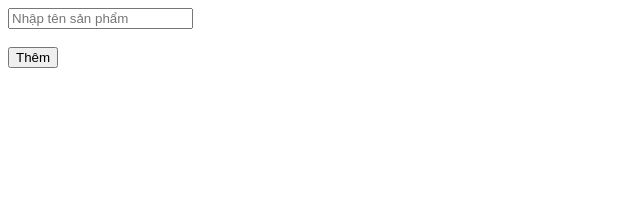
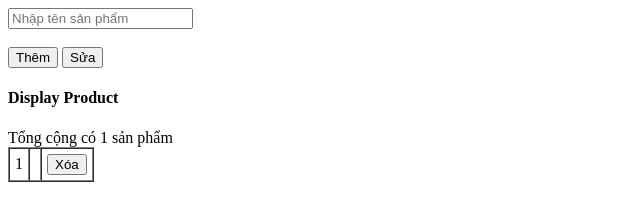
Before and after one commit to Sonbin8193/Gitproject, a plain HTML site: page Ham/quanLySanPham.html in a window 1280 px wide. Both pictures are taken after a click on the button "Thêm". Shown: the whole page, without its empty margins (0-640 px from the left). Drawn offline with Linux system fonts and the light colour scheme.

Commit message:
20142023

```diff
--- a/Ham/quanLySanPham.html
+++ b/Ham/quanLySanPham.html
@@ -13,46 +13,73 @@
 </head>
 <body>
     <input type="text" name="" id="sanPham" placeholder="Nhập tên sản phẩm"><br><br>
-    <button type="button" onclick="themSanPham() ">Thêm</button><br><br>
+    <button type="button" onclick="themSanPham()">Thêm</button>
+    <button type="button" onclick="suaSanPham()">Sửa</button>
+    <h4>Display Product</h4>
+    <div id="displayProduct">
+    </div>
     <div id="hienThi">
     </div>
     <script>
+        debugger
         let danhSachSanPham = [];
+        soLuongSanPham();
 
+        function soLuongSanPham() {
+            document.getElementById('displayProduct').innerHTML=`Tổng cộng có ${danhSachSanPham.length} sản phẩm`;
+        }
         function hienThiSanPham() {
-            let luuTruTenSanPham=[];
             let bangHienThi = document.getElementById('hienThi');
             let danhSach = document.createElement('table');
+            danhSach.border='1px';
+            danhSach.cellPadding='5px';
+            danhSach.cellSpacing='0px';
 
-            for (let i = 0; i < luuTruTenSanPham.length; i++) {
+            for (let i = 0; i < danhSachSanPham.length; i++) {
                 let thuTuSanPham = document.createElement('tr');
-                for (let j = 0; j < 3; j++) {
-                    let cotSanPham= document.createElement('td');
-                    cotSanPham.innerHTML='Cờ đỏ';
+                for (let j = 0; j <1; j++) {
+                    let cotThuTu= document.createElement('td');
+                    let cotSanPham=document.createElement('td');
+                    let cotXoa=document.createElement('td');
+                    cotThuTu.innerHTML=i+1;
+                    cotSanPham.innerHTML=`<div onclick='chonSanPham(${i})'>${danhSachSanPham[i]}</div>`;
+                    cotXoa.innerHTML=`<button type="button" onclick="xoaItem(${i})">Xóa</button>`;
+                    thuTuSanPham.appendChild(cotThuTu);
                     thuTuSanPham.appendChild(cotSanPham);
+                    thuTuSanPham.appendChild(cotXoa);
                 }
-                // let chuoi = '';
-                // chuoi +='<td>' + i+1 + '</td>';
-                // chuoi +='<td>' + luuTruTenSanPham[i+1] + '</td>';
-                // chuoi += '<td>' + '<button type="button" onclick="">Xóa</button>' + '</td>';
                 danhSach.appendChild(thuTuSanPham);
             }
             bangHienThi.appendChild(danhSach);
+            soLuongSanPham();
         }
 
         function themSanPham() {
             let sanPhamMoi = document.getElementById('sanPham').value;
             danhSachSanPham.push(sanPhamMoi);
             alert(`Đã thêm sản phẩm ${sanPhamMoi} thành công `);
+            document.getElementById('hienThi').innerHTML='';
+            document.getElementById('sanPham').value='';
             hienThiSanPham();
         }
-
+        function chonSanPham(i) {
+            sanPhamMoi=document.getElementById('sanPham').value=danhSachSanPham[i];
+        }
         function suaSanPham() {
-
-        }
-
-        function xoaItem() {
-
+            let sanPhamDaSua = document.getElementById('sanPham').value;
+            for (const index in danhSachSanPham) {
+                if (danhSachSanPham[index]==sanPhamMoi) {
+                danhSachSanPham[index]=sanPhamDaSua;
+                }
+            }
+                document.getElementById('hienThi').innerHTML='';
+                hienThiSanPham();
+            }
+        function xoaItem(i) {
+            console.log(danhSachSanPham[i]);
+            danhSachSanPham.splice(danhSachSanPham[i],1);
+            document.getElementById('hienThi').innerHTML='';
+            hienThiSanPham();
         }
     </script>
 </body>
```
Also changed, not shown: Ham/quanlySP_baitap.html (+12 -18 lines).
